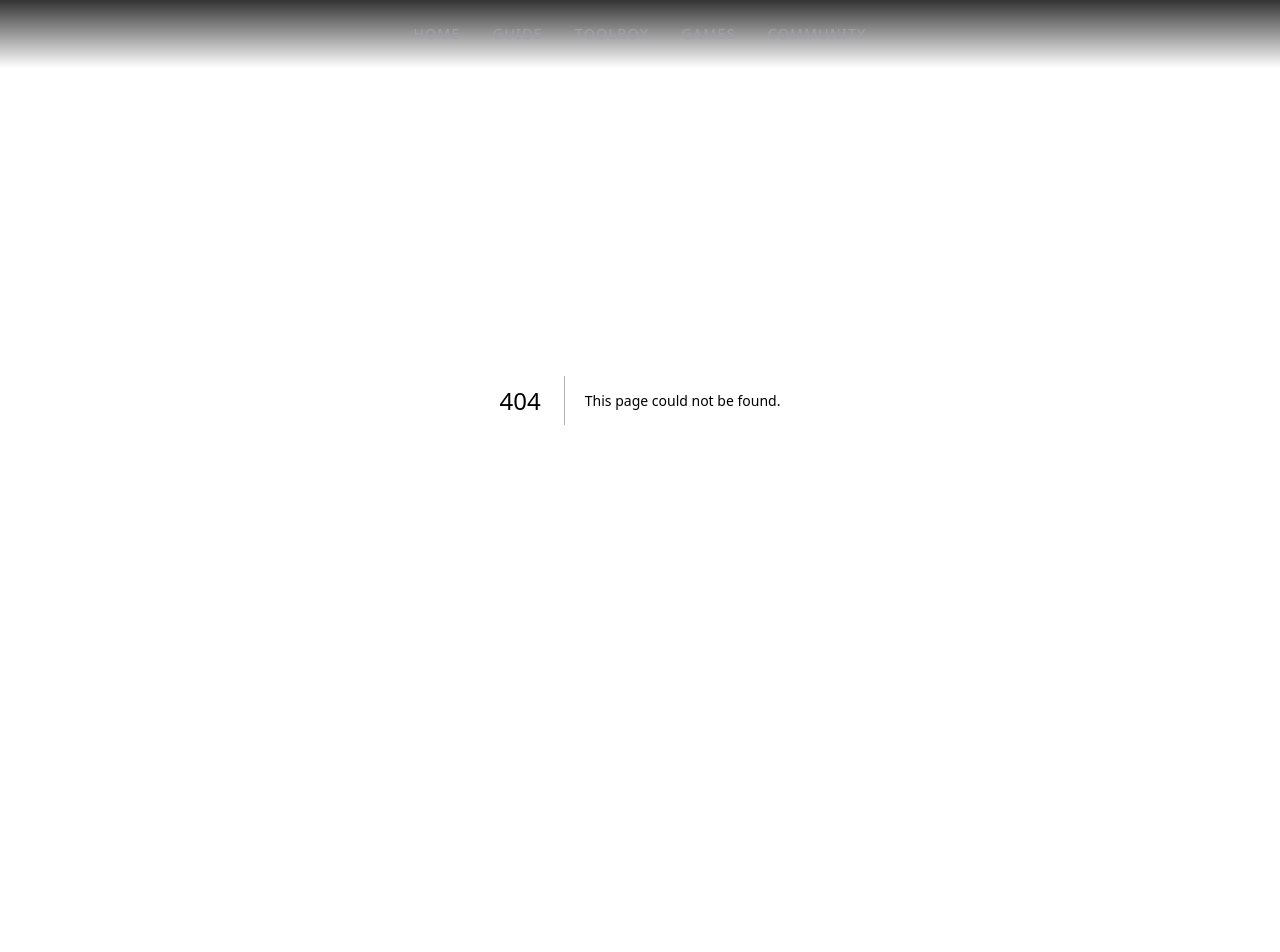
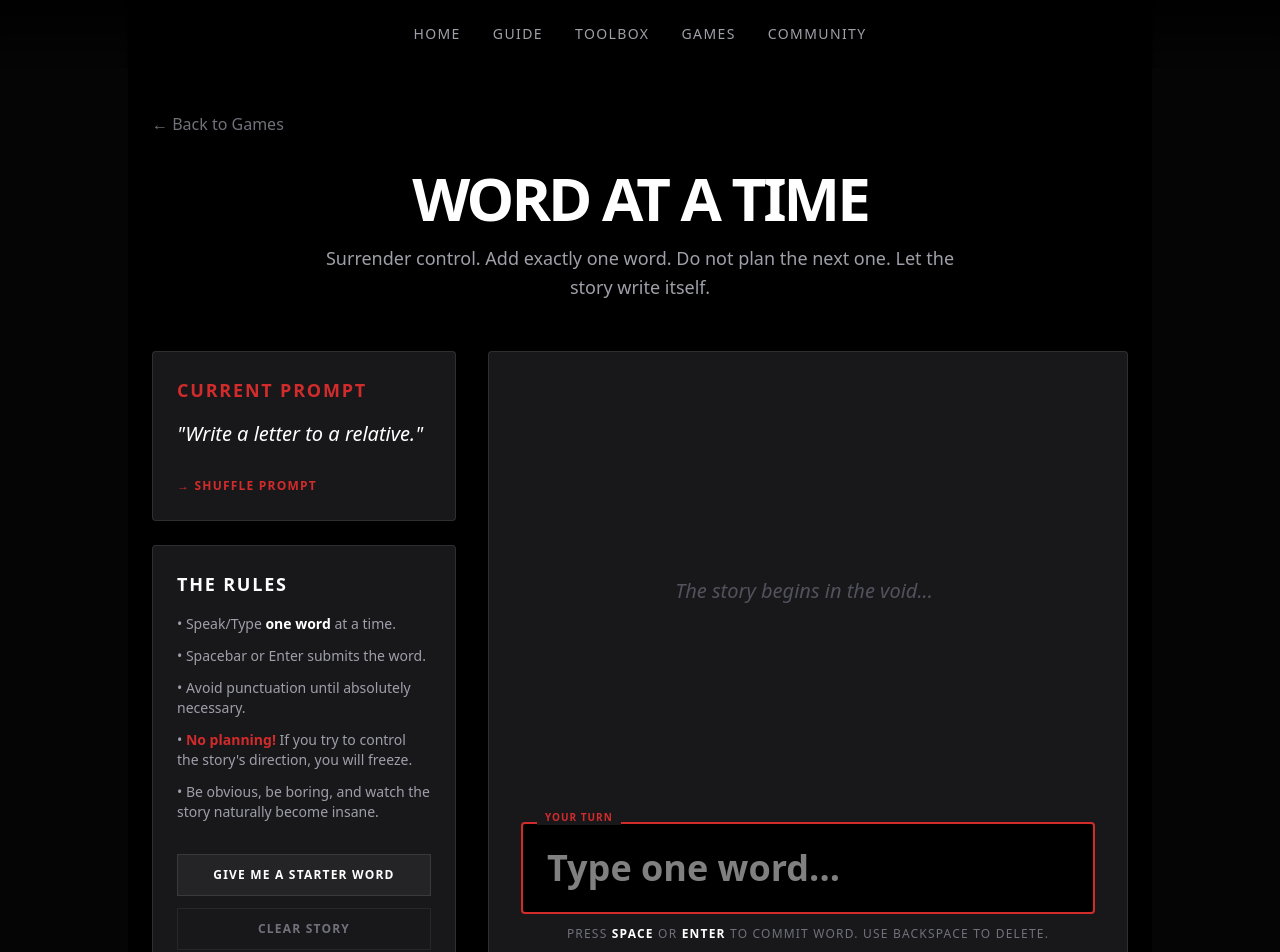
Before and after one commit to Mathe-S/improv, a Next.js app: page /games/word-at-a-time in a window 1280 px wide. Before the commit this address had no page. Shown: the top 952 px of the page. Before the commit the page ends 800 px from the top, so only its background shows below. Built offline with nearby package versions, Linux system fonts and the light colour scheme.

Commit message:
feat: add Word at a Time game data and implement its interactive page.

```diff
--- /dev/null
+++ b/src/app/games/word-at-a-time/page.tsx
@@ -0,0 +1,171 @@
+"use client";
+
+import { useState, useRef, useEffect } from "react";
+import Link from "next/link";
+import { getRandomItem } from "@/data/toolboxData";
+
+const starterWords = [
+  "We", "The", "Suddenly", "Yesterday", "When", "Dear", "Why", "Are", "Giant", "Once"
+];
+
+const prompts = [
+  "Write a letter to a relative.",
+  "Tell a story starting with 'We'.",
+  "Write an action-packed thriller.",
+  "Compose a philosophical thought.",
+  "Create a strange recipe.",
+];
+
+export default function WordAtATimeGamePage() {
+  const [words, setWords] = useState<string[]>([]);
+  const [currentWord, setCurrentWord] = useState("");
+  const [prompt, setPrompt] = useState(prompts[0]);
+  const inputRef = useRef<HTMLInputElement>(null);
+  const wordsEndRef = useRef<HTMLDivElement>(null);
+
+  useEffect(() => {
+    // Scroll to bottom of words list when a new word is added
+    if (wordsEndRef.current) {
+      wordsEndRef.current.scrollIntoView({ behavior: "smooth" });
+    }
+  }, [words]);
+
+  const handleKeyDown = (e: React.KeyboardEvent<HTMLInputElement>) => {
+    if (e.key === " " || e.key === "Enter") {
+      e.preventDefault();
+      const trimmed = currentWord.trim();
+      if (trimmed) {
+        setWords((prev) => [...prev, trimmed]);
+        setCurrentWord("");
+      }
+    } else if (e.key === "Backspace" && currentWord === "") {
+      e.preventDefault();
+      setWords((prev) => prev.slice(0, -1));
+    }
+  };
+
+  const handleAddRandomStarter = () => {
+    setWords((prev) => [...prev, getRandomItem(starterWords)]);
+    inputRef.current?.focus();
+  };
+
+  const clearStory = () => {
+    setWords([]);
+    setCurrentWord("");
+    inputRef.current?.focus();
+  };
+
+  return (
+    <div className="min-h-screen bg-black pt-28 pb-20 px-6 max-w-5xl mx-auto flex flex-col">
+      <Link href="/games" className="text-zinc-500 hover:text-white mb-8 inline-block transition-colors shrink-0">
+        ← Back to Games
+      </Link>
+
+      <div className="text-center mb-12 shrink-0">
+        <h1 className="text-4xl md:text-6xl font-black text-white mb-4 tracking-tighter uppercase">
+          Word at a Time
+        </h1>
+        <p className="text-zinc-400 max-w-2xl mx-auto text-lg leading-relaxed">
+          Surrender control. Add exactly one word. Do not plan the next one. Let the story write itself.
+        </p>
+      </div>
+
+      <div className="flex-1 grid md:grid-cols-3 gap-8 min-h-0">
+        {/* Constraints & Prompts Column */}
+        <div className="md:col-span-1 space-y-6 flex flex-col shrink-0">
+          <div className="bg-zinc-900 border border-white/10 rounded-sm p-6 shadow-lg">
+            <h2 className="text-lg font-bold text-accent-red uppercase tracking-widest mb-4">
+              Current Prompt
+            </h2>
+            <p className="text-xl font-medium text-white mb-6 italic">"{prompt}"</p>
+            <button
+              onClick={() => setPrompt(getRandomItem(prompts))}
+              className="text-xs text-accent-red font-bold uppercase tracking-widest hover:text-white transition-colors"
+            >
+              → Shuffle Prompt
+            </button>
+          </div>
+
+          <div className="bg-zinc-900 border border-white/10 rounded-sm p-6 shadow-lg flex-1">
+            <h2 className="text-lg font-bold text-white uppercase tracking-widest mb-4">
+              The Rules
+            </h2>
+            <div className="text-zinc-400 text-sm space-y-3">
+              <p>• Speak/Type <strong className="text-white">one word</strong> at a time.</p>
+              <p>• Spacebar or Enter submits the word.</p>
+              <p>• Avoid punctuation until absolutely necessary.</p>
+              <p>• <strong className="text-accent-red">No planning!</strong> If you try to control the story's direction, you will freeze.</p>
+              <p>• Be obvious, be boring, and watch the story naturally become insane.</p>
+            </div>
+
+            <div className="mt-8 space-y-3">
+               <button
+                  onClick={handleAddRandomStarter}
+                  className="w-full py-3 bg-white/5 text-white font-bold text-xs uppercase tracking-widest hover:bg-white/10 transition-colors border border-white/10"
+                >
+                  Give Me A Starter Word
+                </button>
+                <button
+                  onClick={clearStory}
+                  className="w-full py-3 bg-transparent text-zinc-500 font-bold text-xs uppercase tracking-widest hover:text-accent-red transition-colors border border-zinc-800 hover:border-accent-red/50"
+                >
+                  Clear Story
+                </button>
+            </div>
+          </div>
+        </div>
+
+        {/* Story Visualizer Column */}
+        <div className="md:col-span-2 bg-zinc-900 border border-white/10 rounded-sm p-6 md:p-8 flex flex-col shadow-lg relative min-h-[500px]">
+
+          {/* Story Display */}
+          <div className="flex-1 overflow-y-auto mb-6 pr-2 custom-scrollbar">
+            {words.length === 0 ? (
+              <div className="h-full flex items-center justify-center text-zinc-600 italic text-xl">
+                The story begins in the void...
+              </div>
+            ) : (
+              <div className="flex flex-wrap content-start gap-2 text-2xl md:text-3xl font-medium leading-relaxed">
+                {words.map((word, index) => (
+                  <span
+                    key={index}
+                    className="animate-in fade-in zoom-in-95 duration-200 text-white bg-white/5 px-2 py-1 rounded-sm border border-white/10 shadow-sm"
+                  >
+                    {word}
+                  </span>
+                ))}
+                <div ref={wordsEndRef} />
+              </div>
+            )}
+          </div>
+
+          {/* Input Area */}
+          <div className="mt-auto shrink-0 relative">
+            <div className="absolute -top-3 left-4 bg-zinc-900 px-2 text-[10px] uppercase tracking-widest text-accent-red font-bold z-10">
+              Your Turn
+            </div>
+            <input
+              ref={inputRef}
+              type="text"
+              value={currentWord}
+              onChange={(e) => {
+                // Prevent spaces from ever existing in the input string
+                const val = e.target.value.replace(/\s/g, '');
+                setCurrentWord(val);
+              }}
+              onKeyDown={handleKeyDown}
+              className="w-full bg-black border-2 border-white/20 focus:border-accent-red text-2xl md:text-4xl text-white font-bold py-6 px-6 focus:outline-none rounded-sm transition-colors"
+              placeholder="Type one word..."
+              autoComplete="off"
+              autoFocus
+            />
+            <p className="text-zinc-500 text-xs mt-3 text-center uppercase tracking-widest">
+              Press <span className="text-white font-bold">Space</span> or <span className="text-white font-bold">Enter</span> to commit word. Use Backspace to delete.
+            </p>
+          </div>
+
+        </div>
+      </div>
+    </div>
+  );
+}
--- a/src/data/toolboxData.ts
+++ b/src/data/toolboxData.ts
@@ -592,6 +592,20 @@ export const improvGames: ImprovGame[] = [
     difficulty: "intermediate",
     slug: "verbal-chase",
   },
+  {
+    name: "Word at a Time",
+    description: "A collaborative storytelling exercise where players alternate adding exactly one word at a time without planning ahead.",
+    rules: [
+      "Build a story by adding exactly one word per turn.",
+      "Do not try to control the future of the story or plan your next word.",
+      "Say whatever comes to mind immediately. If you try to guide it, you will get blocked.",
+      "Avoid blocking by accepting the word that was just handed to you.",
+      "Advanced: Work in pairs, put your arms around each other, say 'We', use the present tense, and act it out.",
+    ],
+    playerCount: "2+",
+    difficulty: "beginner",
+    slug: "word-at-a-time",
+  },
 ];
 
 // ============ UTILITY FUNCTIONS ============
```
